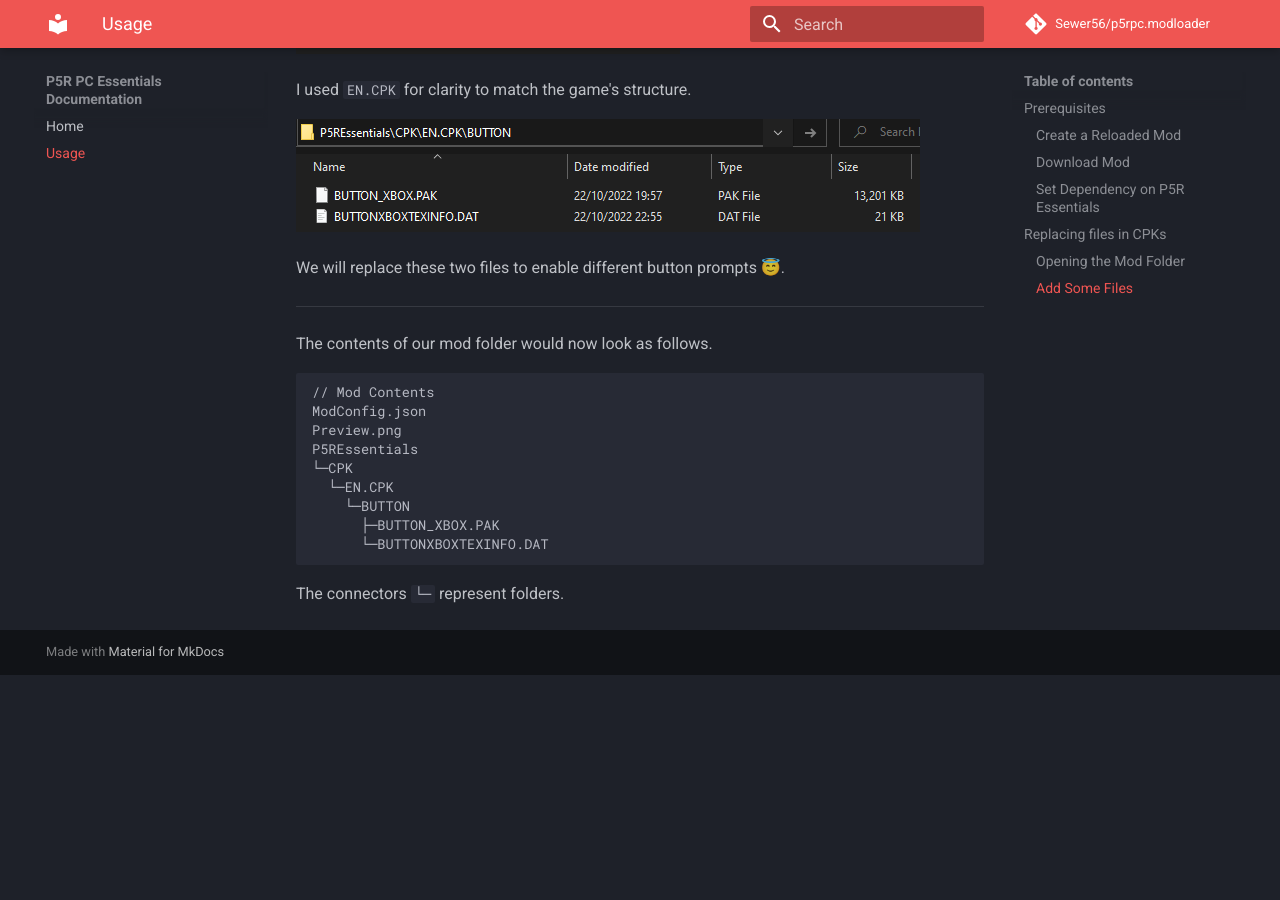
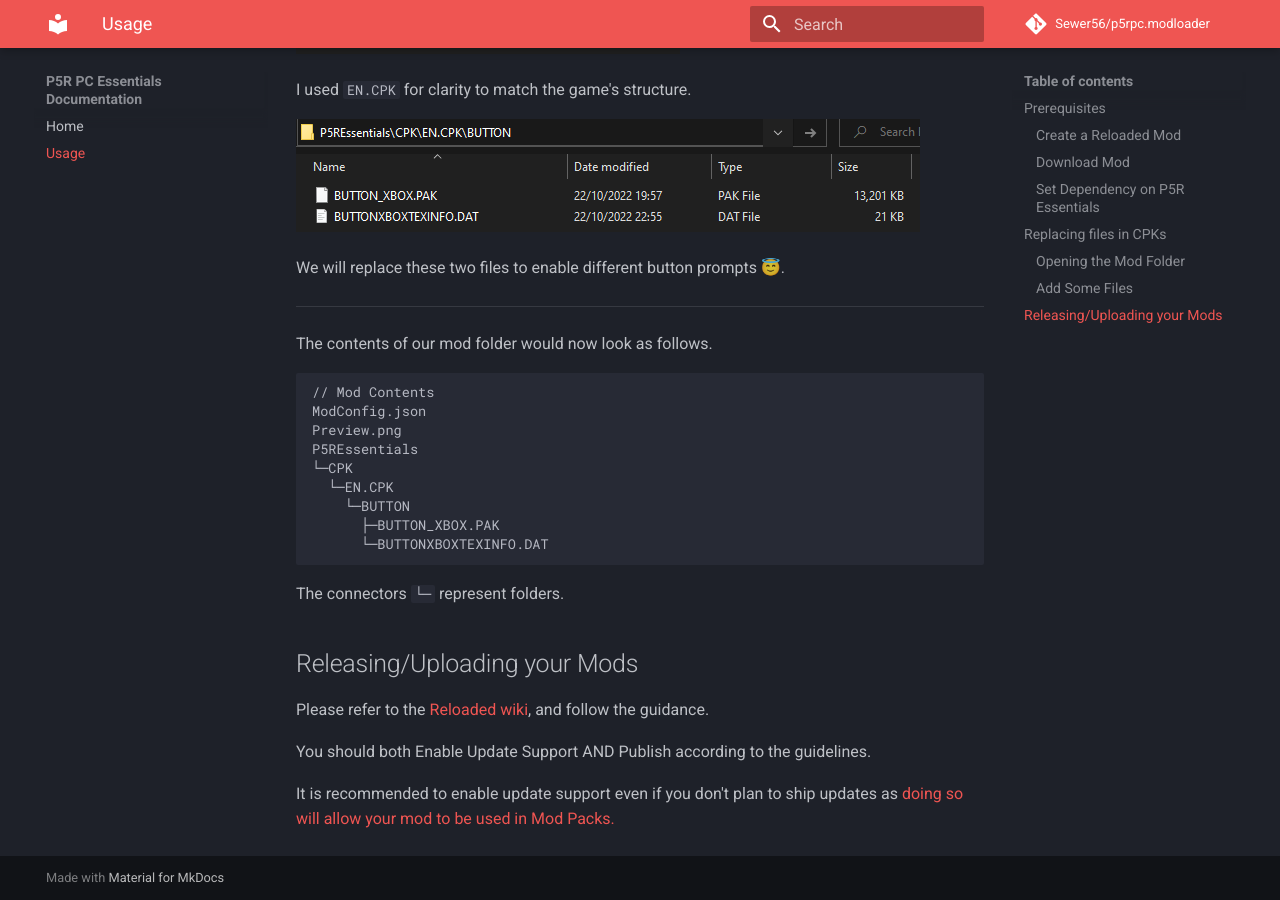
Before and after one commit to Sewer56/p5rpc.modloader, an MkDocs documentation site: the page built from docs/usage.md, in a window 1280 px wide and 900 px high, scrolled down 2686 px. Built offline with MkDocs 1.6.1 and Material for MkDocs 9.7.7, drawn with Linux system fonts in a browser that asks for light colours; comment, search, counter and statistics services are not loaded; before the commit the page ends 3361 px from its top, so only the background shows below that.

Commit message:
Added: Guidance on publishing to wiki.

```diff
--- a/docs/usage.md
+++ b/docs/usage.md
@@ -67,3 +67,11 @@
 
 
 The connectors `└─` represent folders.
+
+## Releasing/Uploading your Mods
+
+Please refer to the [Reloaded wiki](https://reloaded-project.github.io/Reloaded-II/EnablingUpdateSupport/), and follow the guidance.
+
+You should both Enable Update Support AND Publish according to the guidelines.
+
+It is recommended to enable update support even if you don't plan to ship updates as [doing so will allow your mod to be used in Mod Packs.](https://reloaded-project.github.io/Reloaded-II/CreatingModPacks/)
```
